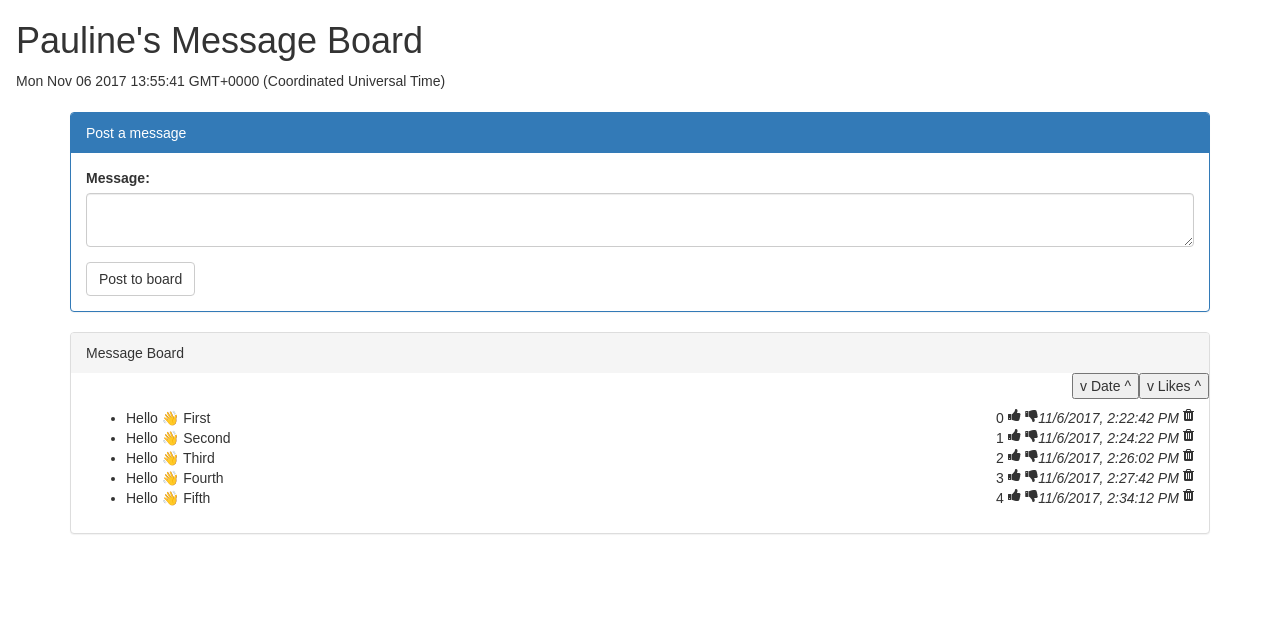
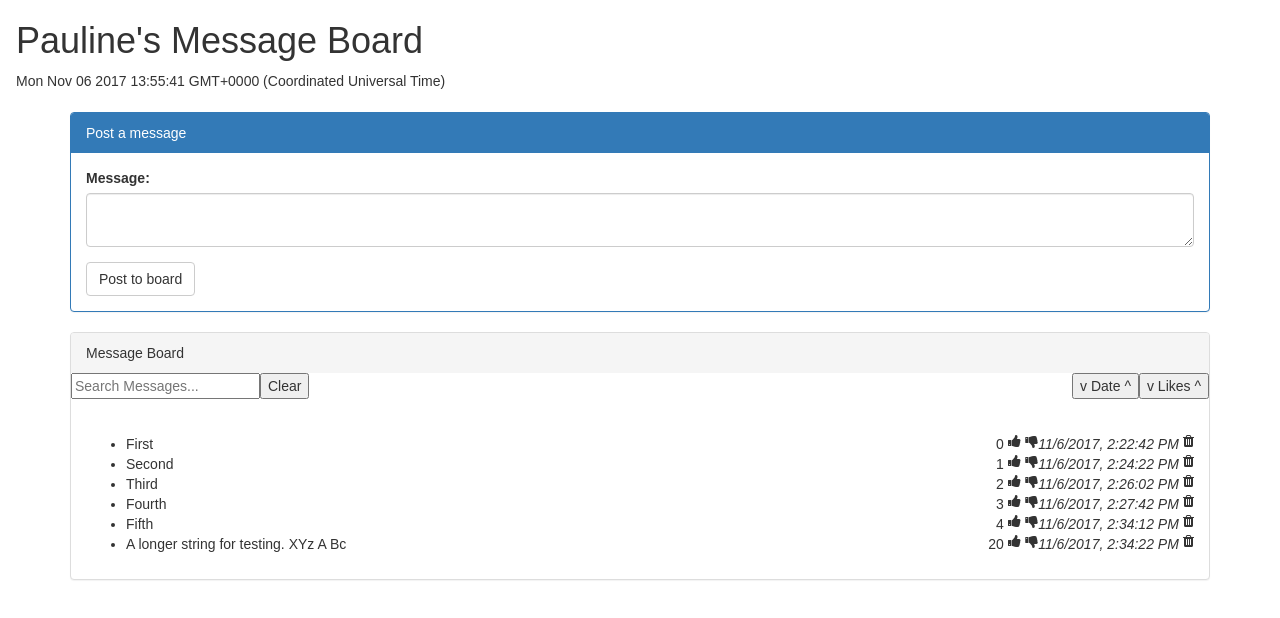
Before and after one commit to pwtang/message-board, a React (Create React App) app: page / in a window 1280 px wide. Shown: the top 618 px of the page. Built offline with nearby package versions, Linux system fonts and the light colour scheme.

Commit message:
search working

```diff
--- a/src/App.js
+++ b/src/App.js
@@ -14,10 +14,17 @@ class App extends Component {
         { id: uuid.v4(), text: "Second", likes: 1, dateTime: 1509978262700 },
         { id: uuid.v4(), text: "Third", likes: 2, dateTime: 1509978362700 },
         { id: uuid.v4(), text: "Fourth", likes: 3, dateTime: 1509978462700 },
-        { id: uuid.v4(), text: "Fifth", likes: 4, dateTime: 1509978852700 }
+        { id: uuid.v4(), text: "Fifth", likes: 4, dateTime: 1509978852700 },
+        {
+          id: uuid.v4(),
+          text: "A longer string for testing. XYz A Bc",
+          likes: 20,
+          dateTime: 1509978862700
+        }
       ],
       sortLikesAsc: "true",
-      sortDateAsc: "true"
+      sortDateAsc: "true",
+      searchText: ""
     };
     this.handleLike = this.handleLike.bind(this);
     this.handleDislike = this.handleDislike.bind(this);
@@ -26,6 +33,9 @@ class App extends Component {
     this.handleLikesSort = this.handleLikesSort.bind(this);
     this.handleDateSort = this.handleDateSort.bind(this);
     this.toggleFlag = this.toggleFlag.bind(this);
+    this.handleExactSearch = this.handleExactSearch.bind(this);
+    this.handleOnChange = this.handleOnChange.bind(this);
+    this.handleResetSearch = this.handleResetSearch.bind(this);
   }
 
   handleLike(id) {
@@ -98,6 +108,7 @@ class App extends Component {
     });
   }
 
+  //to do, combine date and like sort to one?
   handleDateSort() {
     //console.log("sort flag:", this.state.sortAsc);
     if (this.state.sortDateAsc) {
@@ -116,6 +127,33 @@ class App extends Component {
       messages: this.state.messages,
       sortDateAsc: this.state.sortDateAsc
     });
+  }
+
+  handleOnChange(event) {
+    this.setState({ searchText: event.target.value });
+  }
+
+  handleExactSearch() {
+    const searchQuery = this.state.searchText.toString().toLowerCase();
+    //const blah = "aSdfEFFaf";
+    // const blahLower = blah.toString().toLowerCase();
+    // console.log(blahLower);
+    console.log("handleSearch - ", searchQuery);
+    const searchResult = this.state.messages.filter(message =>
+      message.text
+        .toString()
+        .toLowerCase()
+        .includes(searchQuery)
+    );
+    console.log("Results found:", searchResult.length);
+    console.log(searchResult[0].text);
+    this.setState({
+      //searchText: searchResult
+    });
+  }
+
+  handleResetSearch(event) {
+    this.setState({ searchText: "" });
   }
 
   render() {
@@ -144,10 +182,48 @@ class App extends Component {
               <button class="pull-right" onClick={this.handleDateSort}>
                 v Date ^
               </button>
+              {/* <form onSubmit={this.handleExactSearch(searchBox)}>
+                <label>Search: </label>
+                <input id="searchBox" type="text" onChange=/>
+                <button id="submitSearch">Find</button>
+              </form> */}
+              <form id="message-search-form" className="cf">
+                <input
+                  id="search"
+                  ref="searchInput"
+                  type="text"
+                  name="search"
+                  placeholder="Search Messages..."
+                  value={this.state.searchText}
+                  onChange={this.handleOnChange}
+                />
+                {/* <span ref="clear" className="hide" onClick={this.handleClear}>
+                  <i className="fa fa-times-circle" />
+                </span> */}
+                {/* <button
+                  className="search-button"
+                  onClick={this.handleExactSearch}
+                >
+                  Find
+                </button> */}
+                <button
+                  className="search-button"
+                  onClick={this.handleResetSearch}
+                >
+                  Clear
+                </button>
+              </form>
               <br />
               <div class="panel-body">
                 <ul class="message-board">
-                  {this.state.messages.map(message => {
+                  {this.state.messages
+                    .filter(message =>
+                      message.text
+                        .toString()
+                        .toLowerCase()
+                        .includes(this.state.searchText)
+                    )
+                    .map(message => {
                       return (
                         <Message
                           text={message.text}
--- a/src/Message.js
+++ b/src/Message.js
@@ -27,7 +27,8 @@ class Message extends Component {
     return (
       <div>
         <li>
-          Hello 👋 {this.props.text}
+          {/* Hello 👋  */}
+          {this.props.text}
           <i class="fa fa-trash pull-right delete" onClick={this.handleTrash} />
           <i class="pull-right"> {mDate} </i>
           <i
```
Lines whose indentation alone changed are shown as unchanged.
